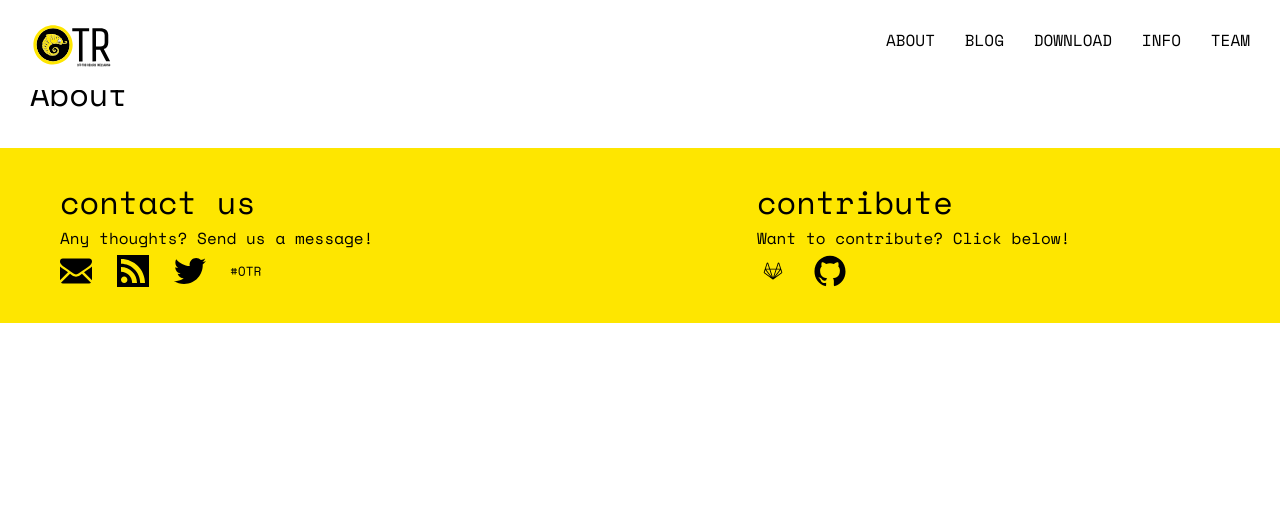
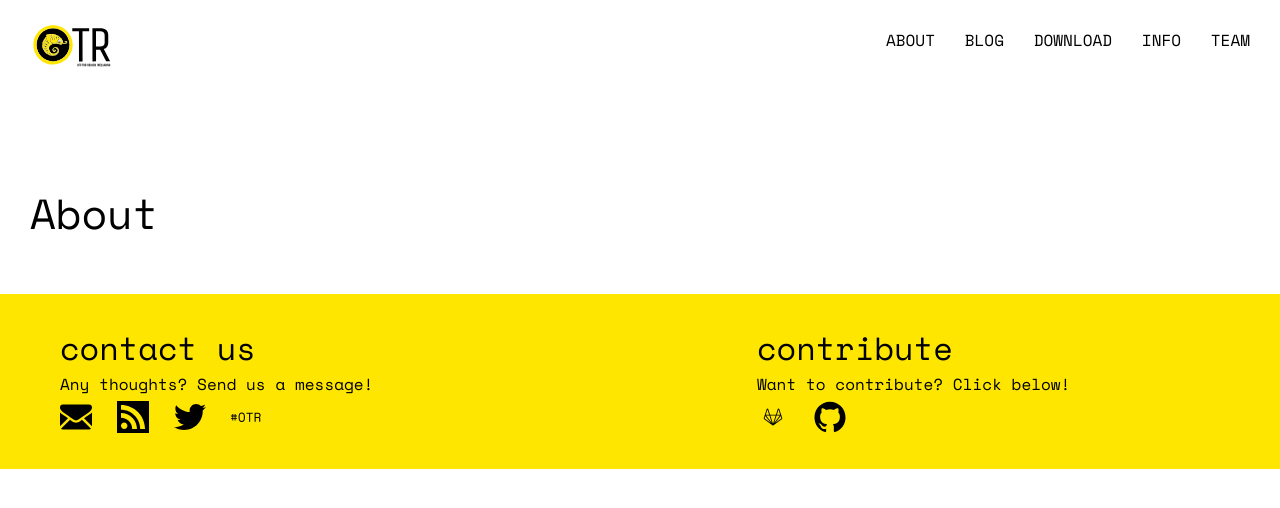
Before and after one commit to otrv4/OTR-website, a Jekyll site: the page built from about.html, in a window 1280 px wide. Shown: the top 508 px of the page. Built offline with Jekyll 4.4.1, drawn with Linux system fonts in a browser that asks for light colours.

Commit message:
Remove pages style

```diff
--- a/_sass/_layout.scss
+++ b/_sass/_layout.scss
@@ -159,3 +159,64 @@
     padding: $spacing-unit 0;
     padding-top: 70px;
 }
+
+/**
+ * Pages layout
+ */
+
+.post-title {
+    font-size: 42px;
+    line-height: 1;
+    margin-top: 10%;
+
+    @include media-query($on-laptop) {
+        font-size: 36px;
+    }
+}
+
+.content {
+  margin-top: $box-indent;
+}
+
+.container {
+  display: -webkit-flex;
+  display: flex;
+  margin-top: $box-indent;
+}
+
+.flex-item-3 {
+    width: $full-width / 2;
+
+    > .inside-image {
+      width: $full-width;
+    }
+
+    a {
+      color: $red-hover-color;
+    }
+
+}
+
+.flex-item-4 {
+    //margin-top: $spacing-unit;
+    width: $full-width / 2;
+    padding: 15px;
+
+    > .inside-image {
+      width: $full-width;
+    }
+
+    > .inside-png-image {
+      margin-top: 7px;
+      width: $full-width;
+    }
+
+    a {
+      color: $red-hover-color;
+    }
+
+}
+
+/**
+ *  About page
+ */
--- a/_sass/_pages.scss
+++ /dev/null
@@ -1,46 +0,0 @@
-/**
- * General Layout
- */
-
-.content {
-  margin-top: $box-indent;
-}
-
-.container {
-  display: -webkit-flex;
-  display: flex;
-  margin-top: $box-indent;
-}
-
-.flex-item-3 {
-    width: $full-width / 2;
-
-    > .inside-image {
-      width: $full-width;
-    }
-
-    a {
-      color: $red-hover-color;
-    }
-
-}
-
-.flex-item-4 {
-    //margin-top: $spacing-unit;
-    width: $full-width / 2;
-    padding: 15px;
-
-    > .inside-image {
-      width: $full-width;
-    }
-
-    > .inside-png-image {
-      margin-top: 7px;
-      width: $full-width;
-    }
-
-    a {
-      color: $red-hover-color;
-    }
-
-}
--- a/about.html
+++ b/about.html
@@ -4,3 +4,9 @@
 tags: menu
 permalink: /about/
 ---
+
+
+<div class="container">
+  <div class="about-text">
+  </div>
+</div>
--- a/css/main.scss
+++ b/css/main.scss
@@ -48,6 +48,5 @@
 @import
   "base",
   "layout",
-  "pages",
   "homepage"
   ;
```
